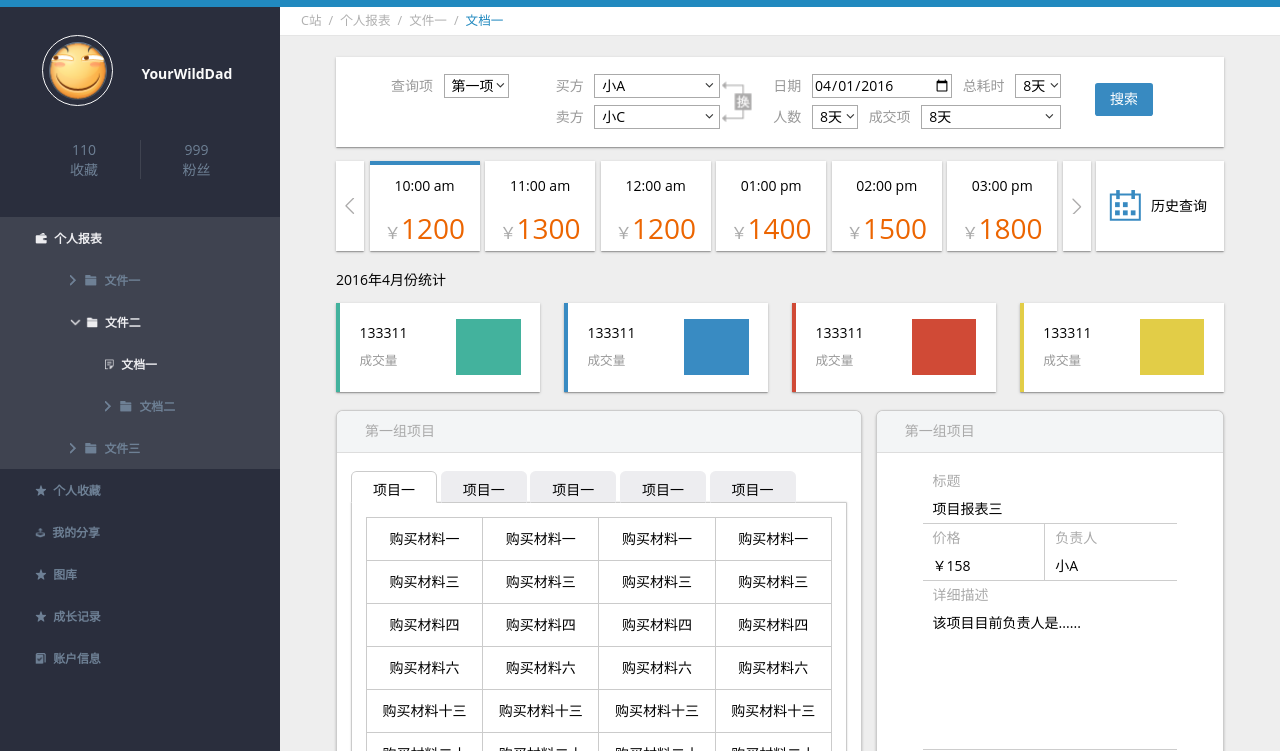
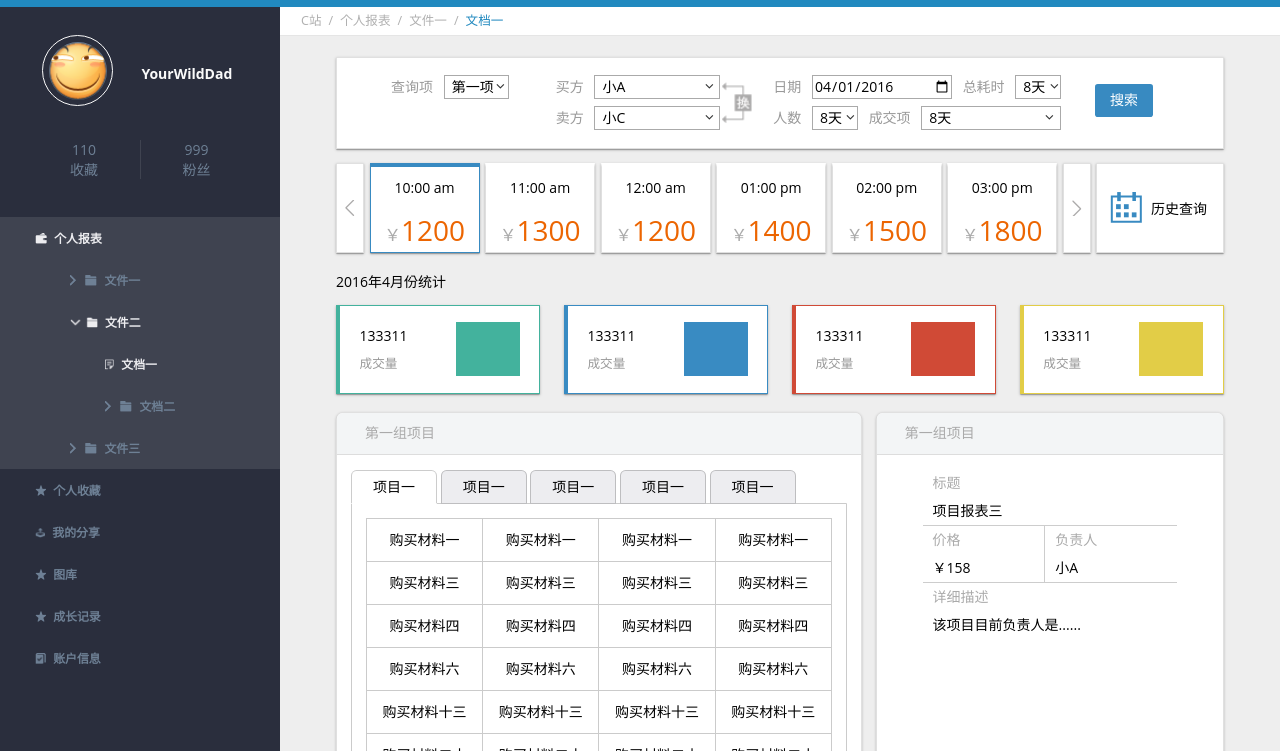
Before and after one commit to junioryauricasa/YourWildDad.github.io, a website: page task00/task009.html in a window 1280 px wide. Shown: the part 49-800 px from the top of the page. Drawn offline with Linux system fonts and the light colour scheme.

Commit message:
百度前端技术学院第一批任务 2016-3-21 commit by YourWildDad task009 v1.0.1

```diff
--- a/task00/style/task009.less
+++ b/task00/style/task009.less
@@ -258,6 +258,7 @@ select::-ms-expand {
 }
 .card {
   background-color: #fff;
+  border: 1px solid rgba(0, 0, 0, .12);
   box-shadow: 0 1px 3px 0 rgba(0, 0, 0, .2), 0 1px 1px 0 rgba(0, 0, 0, .14), 0 2px 1px -1px rgba(0, 0, 0, .12)
 }
 .tab {
@@ -479,7 +480,7 @@ select::-ms-expand {
 }
 .panel {
   border-radius: .5rem;
-  border: .1rem solid rgba(0, 0, 0, .2);
+  border: 1px solid rgba(0, 0, 0, .12);
   box-shadow: 0 1px 3px 0 rgba(0, 0, 0, .2), 0 1px 1px 0 rgba(0, 0, 0, .14), 0 2px 1px -1px rgba(0, 0, 0, .12);
   height: 30rem;
   padding-top: 3rem;
@@ -524,10 +525,10 @@ select::-ms-expand {
 .tabs {
   height: 100%;
   width: 100%;
-  padding-top: 2.5rem;
+  padding-top: 2.4rem;
   position: relative;
   & > .tab-nav-list {
-    line-height: 2.5rem;
+    line-height: 2.3rem;
     width: 100%;
     position: absolute;
     top: 1px;
@@ -539,9 +540,7 @@ select::-ms-expand {
     a {
       text-align: center;
       padding: 0 1.5rem;
-      height: 2.3rem;
-      border: .1rem solid transparent;
-      border-bottom-color: #cbcbcb;
+      border: .1rem solid rgba(0, 0, 0, 0.2);
       border-radius: .4rem .4rem 0 0;
       background-color: #ededf0;
       &:hover {
@@ -549,7 +548,7 @@ select::-ms-expand {
       }
       &.active, &.active:hover {
         background-color: #fff;
-        border-color: #cbcbcb #cbcbcb #fff #cbcbcb;
+        border-color: rgba(0, 0, 0, 0.2) rgba(0, 0, 0, 0.2) #fff;
       }
     }
   }
@@ -559,10 +558,9 @@ select::-ms-expand {
   }
 
   .tab-list {
-    border: 1px solid #cbcbcb;
+    border: .05rem solid #cbcbcb;
     border-radius: 0 0 .4rem .4rem;
     overflow: hidden;
-    box-shadow: 0 0 2px rgba(0, 0, 0, 0.2);
   }
   .tab-content {
     padding: 1rem;
```
Also changed, not shown: task00/style/task009.css.
